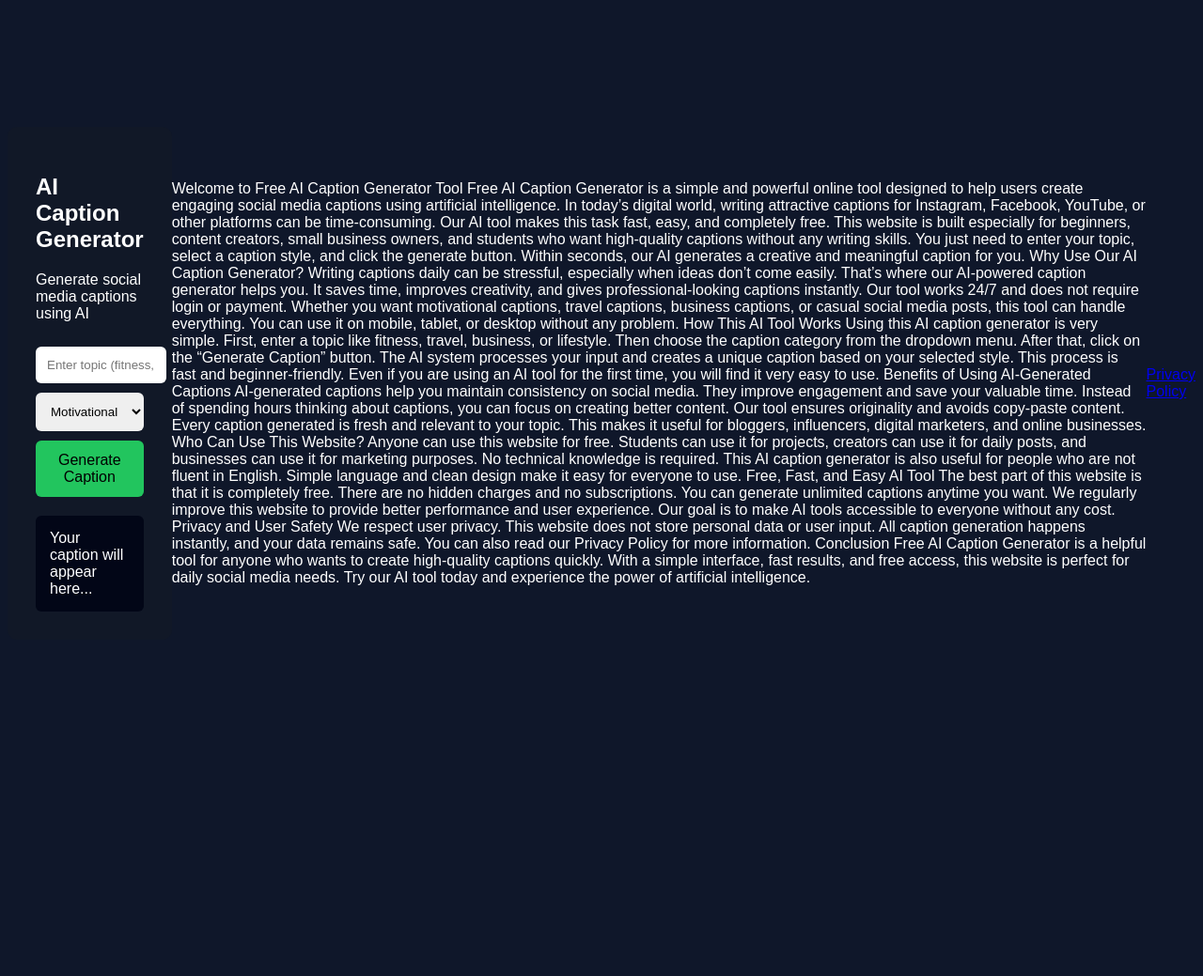
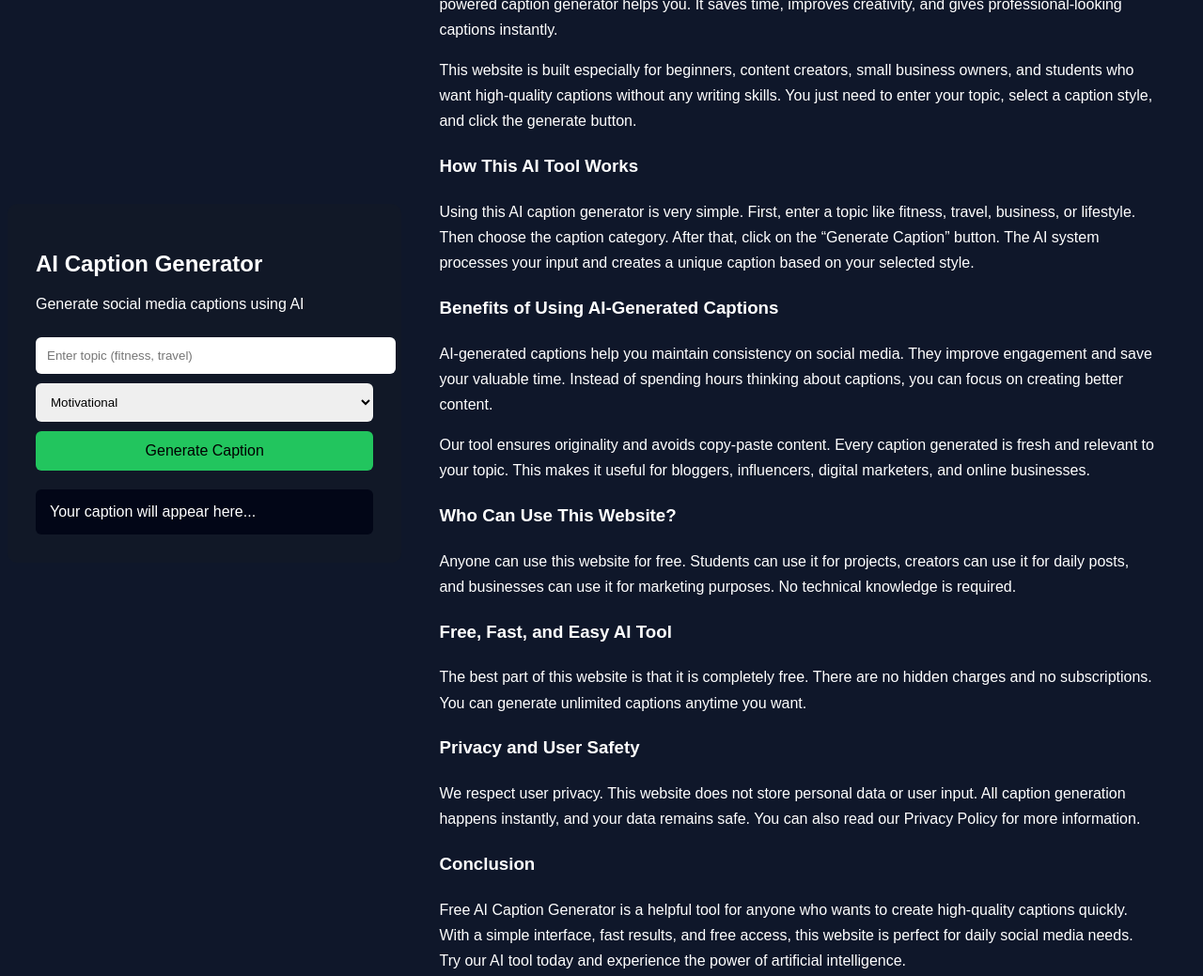
Before and after one commit to shashikantyadav7905341397-ops/shashikantyadav7905341397-ops.github.io, a plain HTML site: page index.html in a window 1280 px wide. Shown: the top 1039 px of the page at 94% size. Before the commit the page ends 816 px from the top, so only its background shows below. Drawn offline with Linux system fonts and the light colour scheme.

Commit message:
Content layout fixed
Added a content section with detailed descriptions about the AI Caption Generator tool, including its benefits and usage instructions.

```diff
--- a/index.html
+++ b/index.html
@@ -15,6 +15,15 @@ body{
   justify-content:center;
   align-items:center;
   height:100vh;
+  .content-section{
+  max-width: 900px;
+  margin: 60px auto;
+  padding: 20px;
+  line-height: 1.7;
+  font-size: 16px;
+  color: #ffffff;
+}
+
 }
 .box{
   width:420px;
@@ -59,49 +68,59 @@ button{
 
 <div id="output">Your caption will appear here...</div>
 </div>
-Welcome to Free AI Caption Generator Tool
+<section class="content-section">
+<section style="padding:20px; max-width:900px; margin:auto;">
 
+<h2>Welcome to Free AI Caption Generator Tool</h2>
+<p>
 Free AI Caption Generator is a simple and powerful online tool designed to help users create engaging social media captions using artificial intelligence. In today’s digital world, writing attractive captions for Instagram, Facebook, YouTube, or other platforms can be time-consuming. Our AI tool makes this task fast, easy, and completely free.
+</p>
 
-This website is built especially for beginners, content creators, small business owners, and students who want high-quality captions without any writing skills. You just need to enter your topic, select a caption style, and click the generate button. Within seconds, our AI generates a creative and meaningful caption for you.
+<h3>Why Use Our AI Caption Generator?</h3>
+<p>
+Writing captions daily can be stressful, especially when ideas don’t come easily. That’s where our AI-powered caption generator helps you. It saves time, improves creativity, and gives professional-looking captions instantly.
+</p>
 
-Why Use Our AI Caption Generator?
+<p>
+This website is built especially for beginners, content creators, small business owners, and students who want high-quality captions without any writing skills. You just need to enter your topic, select a caption style, and click the generate button.
+</p>
 
-Writing captions daily can be stressful, especially when ideas don’t come easily. That’s where our AI-powered caption generator helps you. It saves time, improves creativity, and gives professional-looking captions instantly.
+<h3>How This AI Tool Works</h3>
+<p>
+Using this AI caption generator is very simple. First, enter a topic like fitness, travel, business, or lifestyle. Then choose the caption category. After that, click on the “Generate Caption” button. The AI system processes your input and creates a unique caption based on your selected style.
+</p>
 
-Our tool works 24/7 and does not require login or payment. Whether you want motivational captions, travel captions, business captions, or casual social media posts, this tool can handle everything. You can use it on mobile, tablet, or desktop without any problem.
+<h3>Benefits of Using AI-Generated Captions</h3>
+<p>
+AI-generated captions help you maintain consistency on social media. They improve engagement and save your valuable time. Instead of spending hours thinking about captions, you can focus on creating better content.
+</p>
 
-How This AI Tool Works
+<p>
+Our tool ensures originality and avoids copy-paste content. Every caption generated is fresh and relevant to your topic. This makes it useful for bloggers, influencers, digital marketers, and online businesses.
+</p>
 
-Using this AI caption generator is very simple. First, enter a topic like fitness, travel, business, or lifestyle. Then choose the caption category from the dropdown menu. After that, click on the “Generate Caption” button. The AI system processes your input and creates a unique caption based on your selected style.
+<h3>Who Can Use This Website?</h3>
+<p>
+Anyone can use this website for free. Students can use it for projects, creators can use it for daily posts, and businesses can use it for marketing purposes. No technical knowledge is required.
+</p>
 
-This process is fast and beginner-friendly. Even if you are using an AI tool for the first time, you will find it very easy to use.
+<h3>Free, Fast, and Easy AI Tool</h3>
+<p>
+The best part of this website is that it is completely free. There are no hidden charges and no subscriptions. You can generate unlimited captions anytime you want.
+</p>
 
-Benefits of Using AI-Generated Captions
+<h3>Privacy and User Safety</h3>
+<p>
+We respect user privacy. This website does not store personal data or user input. All caption generation happens instantly, and your data remains safe. You can also read our Privacy Policy for more information.
+</p>
 
-AI-generated captions help you maintain consistency on social media. They improve engagement and save your valuable time. Instead of spending hours thinking about captions, you can focus on creating better content.
+<h3>Conclusion</h3>
+<p>
+Free AI Caption Generator is a helpful tool for anyone who wants to create high-quality captions quickly. With a simple interface, fast results, and free access, this website is perfect for daily social media needs. Try our AI tool today and experience the power of artificial intelligence.
+</p>
 
-Our tool ensures originality and avoids copy-paste content. Every caption generated is fresh and relevant to your topic. This makes it useful for bloggers, influencers, digital marketers, and online businesses.
+</section>
 
-Who Can Use This Website?
-
-Anyone can use this website for free. Students can use it for projects, creators can use it for daily posts, and businesses can use it for marketing purposes. No technical knowledge is required.
-
-This AI caption generator is also useful for people who are not fluent in English. Simple language and clean design make it easy for everyone to use.
-
-Free, Fast, and Easy AI Tool
-
-The best part of this website is that it is completely free. There are no hidden charges and no subscriptions. You can generate unlimited captions anytime you want.
-
-We regularly improve this website to provide better performance and user experience. Our goal is to make AI tools accessible to everyone without any cost.
-
-Privacy and User Safety
-
-We respect user privacy. This website does not store personal data or user input. All caption generation happens instantly, and your data remains safe. You can also read our Privacy Policy for more information.
-
-Conclusion
-
-Free AI Caption Generator is a helpful tool for anyone who wants to create high-quality captions quickly. With a simple interface, fast results, and free access, this website is perfect for daily social media needs. Try our AI tool today and experience the power of artificial intelligence.
 <script>
 async function generateText() {
   const input = document.getElementById("prompt").value;
```
